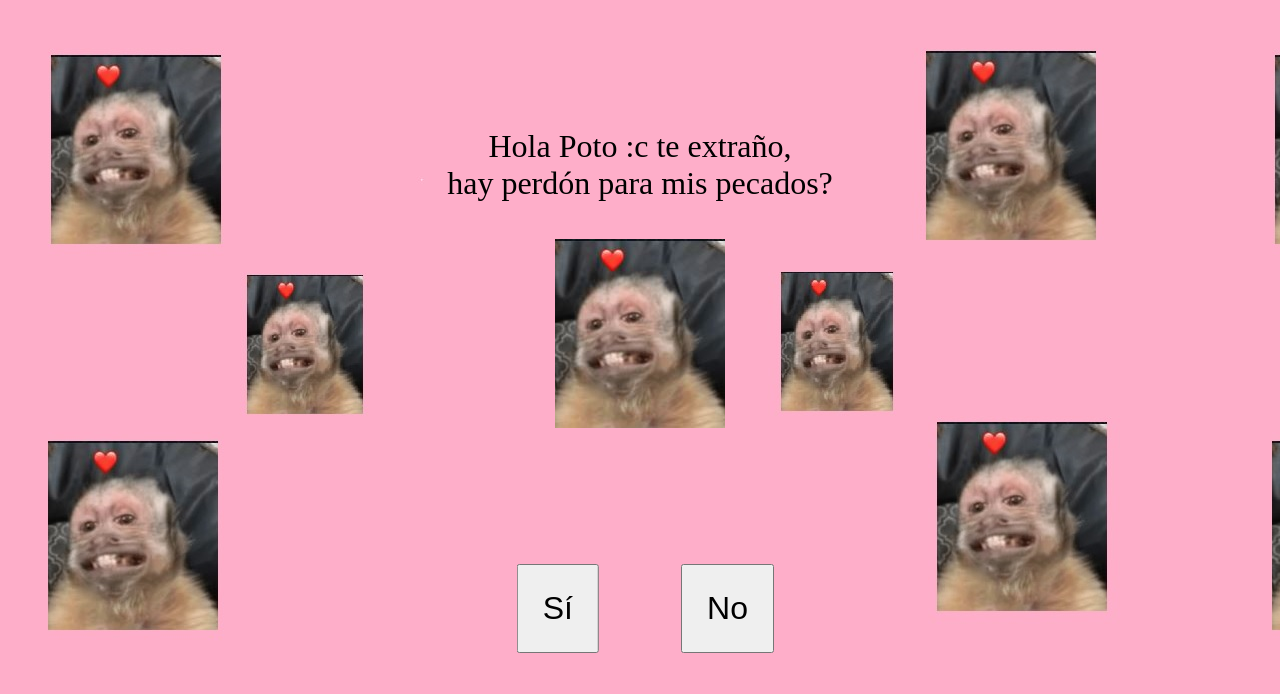
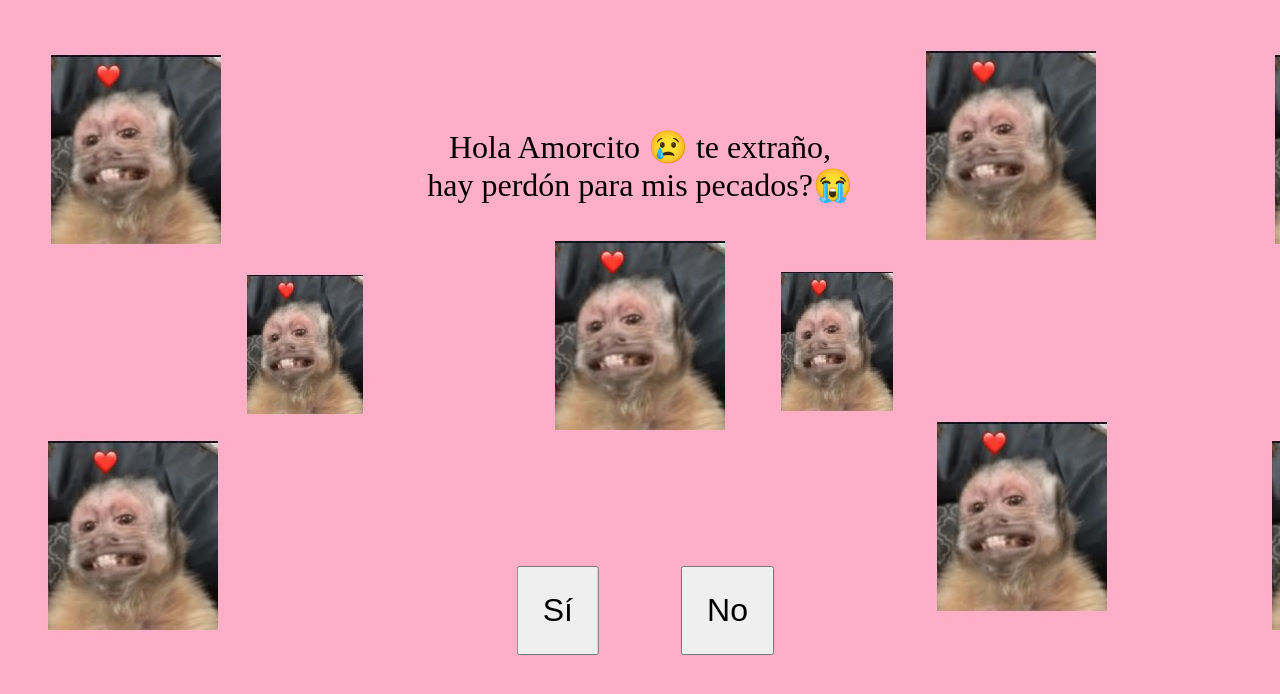
Before and after one commit to anghelcl/Tristongo, a plain HTML site: page Poto/index.html in a window 1280 px wide. Drawn offline with Linux system fonts and the light colour scheme.

Commit message:
Update index.html

```diff
--- a/Poto/index.html
+++ b/Poto/index.html
@@ -10,8 +10,8 @@
 <body background=fondo.jpg></body>
 <body>
     <div class="container">
-        <p>Hola Poto :c te extraño,
-            <br />hay perdón para mis pecados?
+        <p>Hola Amorcito 😢 te extraño,
+            <br />hay perdón para mis pecados?😭
             <br /><br /><img src="mono.JPG"></p>
         <button id="yesBtn">Sí</button>
         <button id="noBtn">No</button>
```
